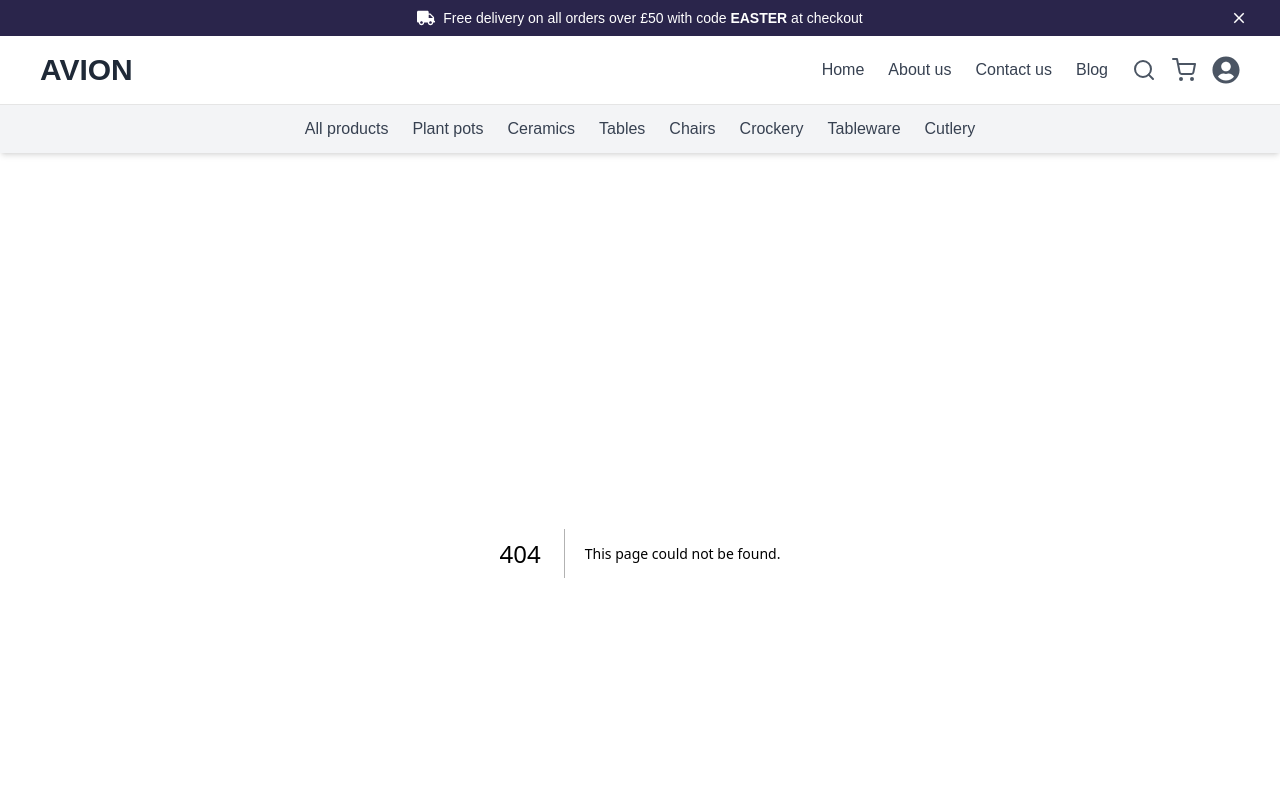
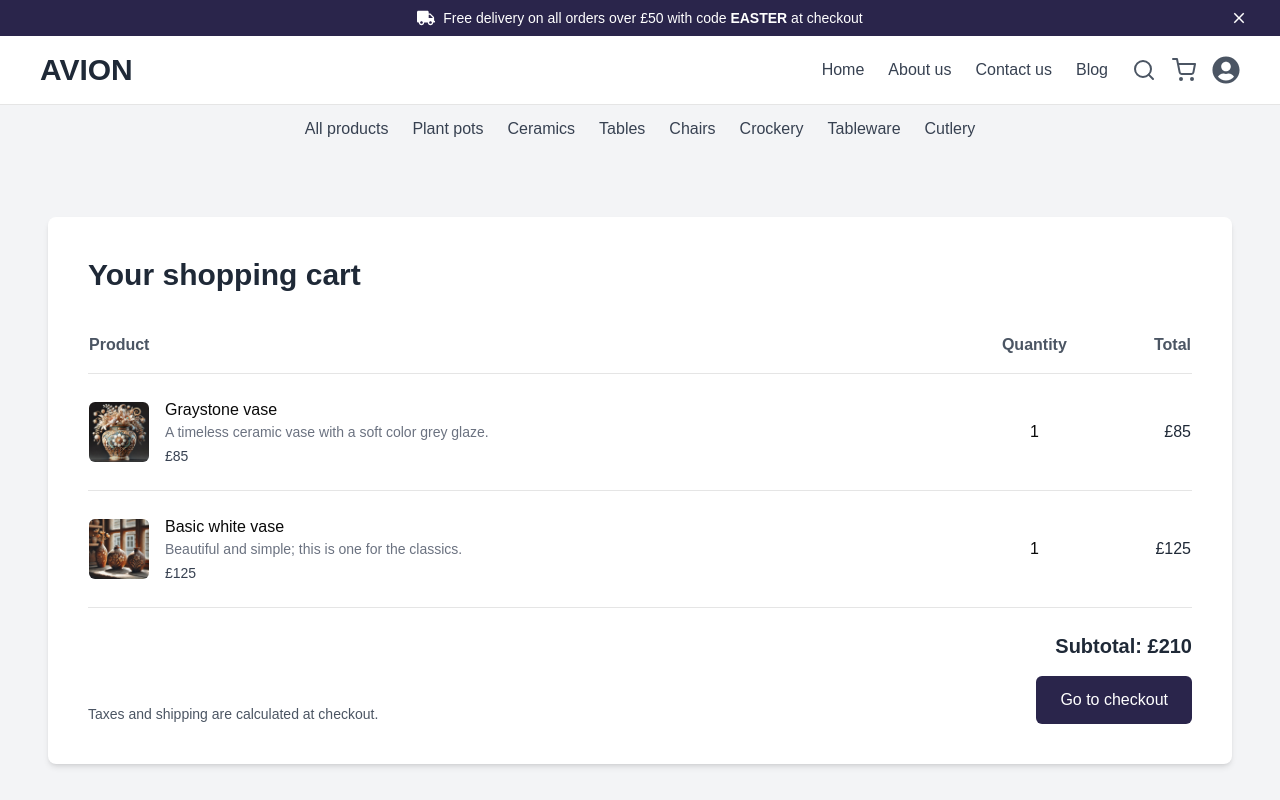
Before and after one commit to Hamza-Sheikh-02/UIUX-Hackathon, a Next.js app: page /shopping-cart in a window 1280 px wide. Before the commit this address had no page. Shown: the top 800 px of the page. Built offline with nearby package versions, Linux system fonts and the light colour scheme.

Commit message:
Shopping Cart

```diff
--- /dev/null
+++ b/src/app/products/page.tsx
@@ -0,0 +1,11 @@
+import React from 'react'
+
+const Products = () => {
+  return (
+    <div>
+      <h1>PRODUCTS</h1>
+    </div>
+  )
+}
+
+export default Products
--- /dev/null
+++ b/src/app/shopping-cart/page.tsx
@@ -0,0 +1,86 @@
+import React from "react";
+import Image from "next/image";
+
+const ShoppingCart: React.FC = () => {
+  return (
+    <div className="bg-gray-100 py-10 px-6 md:py-16 md:px-12 flex items-center justify-center">
+      <div className="max-w-[1440px] w-full bg-white p-6 md:p-10 rounded-lg shadow-md">
+        <h2 className="text-xl md:text-3xl font-semibold text-gray-800 mb-6">
+          Your shopping cart
+        </h2>
+        <table className="w-full text-left border-collapse">
+          <thead>
+            <tr className="text-sm md:text-base text-gray-600 border-b">
+              <th className="py-4">Product</th>
+              <th className="py-4 text-center">Quantity</th>
+              <th className="py-4 text-right">Total</th>
+            </tr>
+          </thead>
+          <tbody>
+            <tr className="border-b">
+              <td className="py-6 flex items-center">
+                <Image
+                  src="/the-silky-vase.png"
+                  alt="The silky vase"
+                  width={60}
+                  height={60}
+                  className="rounded-md"
+                />
+                <div className="ml-4">
+                  <h3 className="text-sm md:text-base font-medium">
+                    Graystone vase
+                  </h3>
+                  <p className="text-sm text-gray-500">
+                    A timeless ceramic vase with a soft color grey glaze.
+                  </p>
+                  <p className="text-sm text-gray-700 mt-1">£85</p>
+                </div>
+              </td>
+              <td className="py-6 text-center">1</td>
+              <td className="py-6 text-right text-gray-800 font-medium">£85</td>
+            </tr>
+            <tr className="border-b">
+              <td className="py-6 flex items-center">
+                <Image
+                  src="/rustic-vase-set.png"
+                  alt="Basic white vase"
+                  width={60}
+                  height={60}
+                  className="rounded-md"
+                />
+                <div className="ml-4">
+                  <h3 className="text-sm md:text-base font-medium">
+                    Basic white vase
+                  </h3>
+                  <p className="text-sm text-gray-500">
+                    Beautiful and simple; this is one for the classics.
+                  </p>
+                  <p className="text-sm text-gray-700 mt-1">£125</p>
+                </div>
+              </td>
+              <td className="py-6 text-center">1</td>
+              <td className="py-6 text-right text-gray-800 font-medium">
+                £125
+              </td>
+            </tr>
+          </tbody>
+        </table>
+        <div className="mt-6 flex flex-col md:flex-row items-end justify-between">
+          <div className="text-sm text-gray-600">
+            Taxes and shipping are calculated at checkout.
+          </div>
+          <div className="mt-4 md:mt-0 text-right">
+            <p className="text-lg md:text-xl font-semibold text-gray-800">
+              Subtotal: £210
+            </p>
+            <button className="bg-[rgb(42,37,75)] text-white py-3 px-6 rounded-md hover:bg-[rgb(102,88,192)] transition mt-4">
+              Go to checkout
+            </button>
+          </div>
+        </div>
+      </div>
+    </div>
+  );
+};
+
+export default ShoppingCart;
--- a/src/components/Navbar.tsx
+++ b/src/components/Navbar.tsx
@@ -44,9 +44,9 @@ const Navbar = () => {
             <button aria-label="Search">
               <FiSearch className="text-gray-600 w-5 h-5 sm:w-6 sm:h-6" />
             </button>
-            <button aria-label="Cart">
-              <FiShoppingCart className="text-gray-600 w-5 h-5 sm:w-6 sm:h-6" />
-            </button>
+            <Link href="/shopping-cart" aria-label="Cart">
+              <FiShoppingCart className="text-gray-600 w-5 h-5 sm:w-6 sm:h-6 " />
+            </Link>
             <button aria-label="User">
               <FaUserCircle className="text-gray-600 w-6 h-6 sm:w-7 sm:h-7" />
             </button>
@@ -63,42 +63,42 @@ const Navbar = () => {
       <div className="bg-gray-100">
         <ul className="flex flex-wrap justify-center gap-6 py-3 text-gray-700">
           <li>
-            <Link href="#" className="hover:text-gray-900">
+            <Link href="products" className="hover:text-gray-900">
               All products
             </Link>
           </li>
           <li>
-            <Link href="#" className="hover:text-gray-900">
+            <Link href="products" className="hover:text-gray-900">
               Plant pots
             </Link>
           </li>
           <li>
-            <Link href="#" className="hover:text-gray-900">
+            <Link href="products" className="hover:text-gray-900">
               Ceramics
             </Link>
           </li>
           <li>
-            <Link href="#" className="hover:text-gray-900">
+            <Link href="products" className="hover:text-gray-900">
               Tables
             </Link>
           </li>
           <li>
-            <Link href="#" className="hover:text-gray-900">
+            <Link href="products" className="hover:text-gray-900">
               Chairs
             </Link>
           </li>
           <li>
-            <Link href="#" className="hover:text-gray-900">
+            <Link href="products" className="hover:text-gray-900">
               Crockery
             </Link>
           </li>
           <li>
-            <Link href="#" className="hover:text-gray-900">
+            <Link href="products" className="hover:text-gray-900">
               Tableware
             </Link>
           </li>
           <li>
-            <Link href="#" className="hover:text-gray-900">
+            <Link href="products" className="hover:text-gray-900">
               Cutlery
             </Link>
           </li>
```
